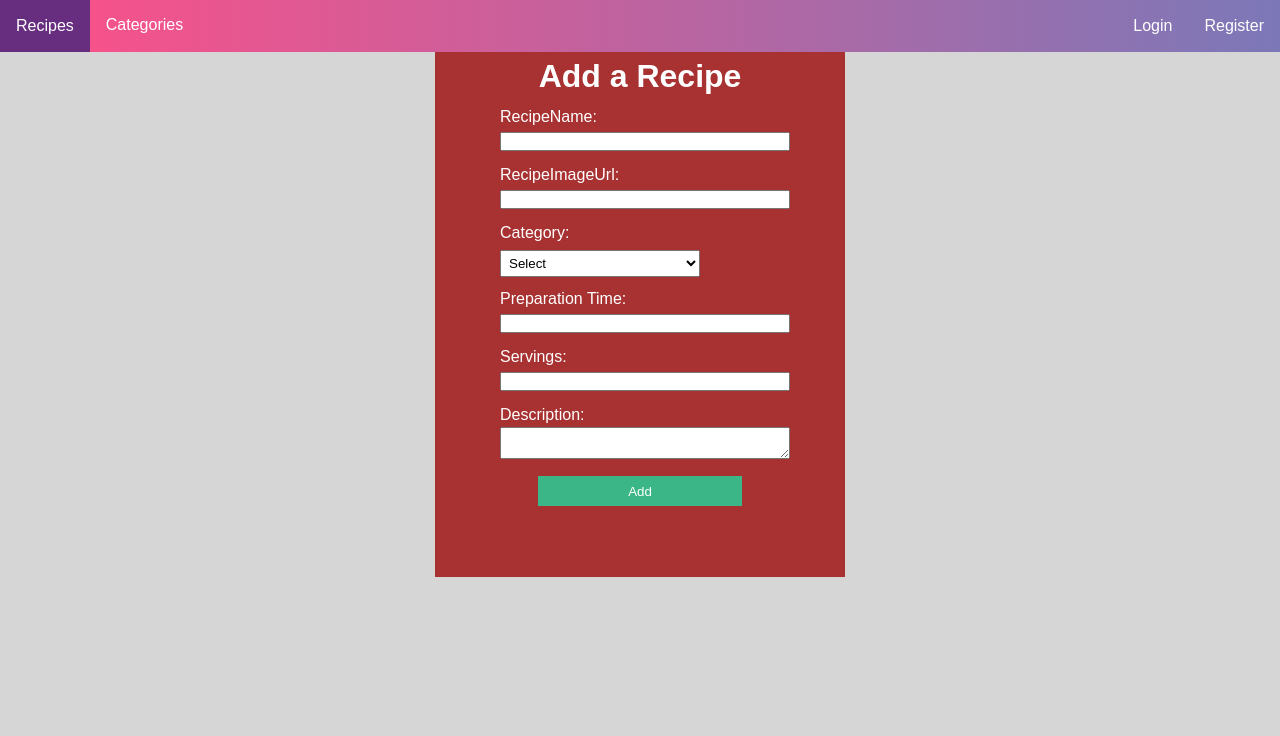
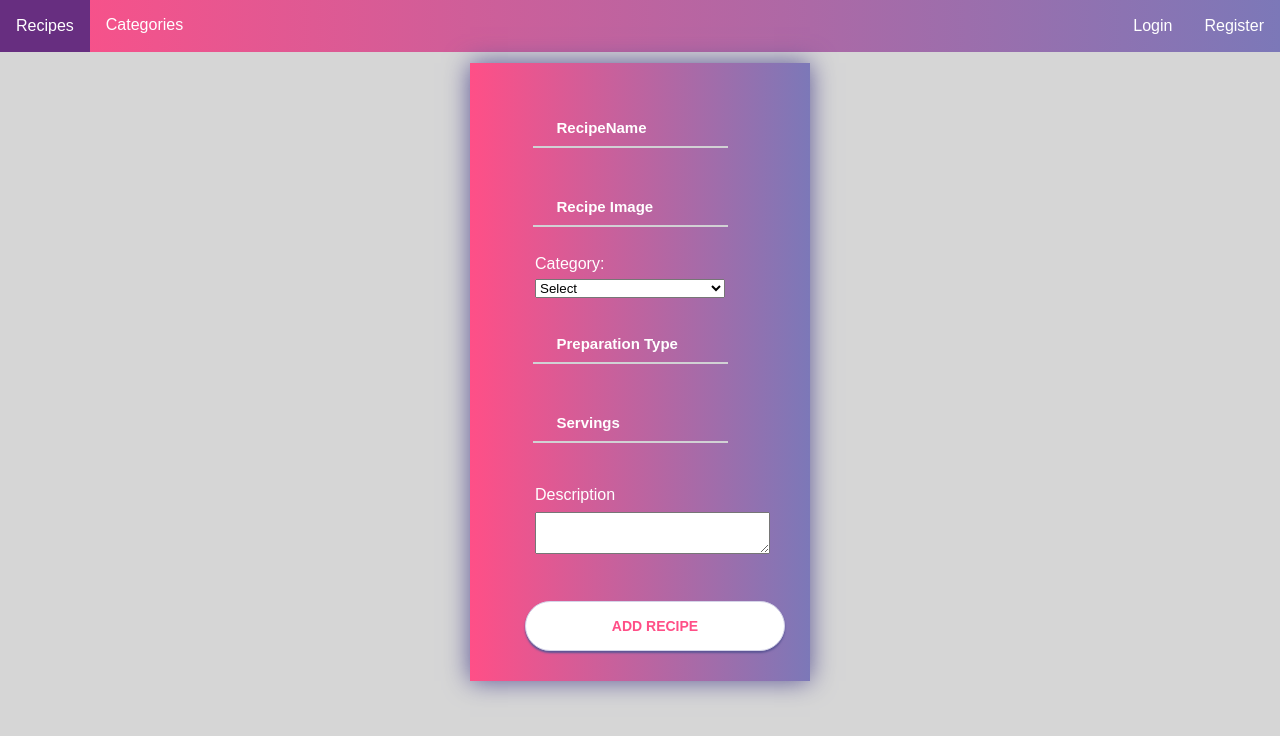
Before and after one commit to VangelIliev/SoftuniReactProject, a React (Create React App) app in the folder softuni-react/: page /AddRecipe in a window 1280 px wide. Shown: the top 736 px of the page. Built offline with nearby package versions, Linux system fonts and the light colour scheme; no server answers.

Commit message:
Changing css for add recipe

```diff
--- a/softuni-react/src/components/addRecipe/addRecipe.js
+++ b/softuni-react/src/components/addRecipe/addRecipe.js
@@ -48,7 +48,8 @@ function AddRecipe(props){
                 timeToPrepare:timeToPrepare,
                 description:description,
                 category:category,
-                recipeImage:recipeImage
+                recipeImage:recipeImage,
+                servings:servings
             });
             navigate("/MyRecipes", { replace: true });
           } catch (e) {
@@ -56,27 +57,19 @@ function AddRecipe(props){
           }
     }
     return (
-        <div className={styles.formWrapper}>
-        <form onSubmit={submitFormHandler}>
-            <h1 className={styles.headerAddRecipe}>Add a Recipe</h1>
-            <div className={styles.form}>
-            <div className={styles.formFieldWrapper}>
-                <div>
-                <label className={styles.formLabel} htmlFor='recipeName'>RecipeName:</label>
+        <div className={styles.container}>
+                <div className={styles.screen}>
+                    <div className={styles.content}>
+                        <form className={styles.login} onSubmit={submitFormHandler}>
+                            <div className={styles.field}>
+                                <input type="text" className={styles.input} value={recipeName} onChange={recipeChangeHandler} placeholder="RecipeName" />
                             </div>
-                <input className={styles.formInput} type="text" value={recipeName} onChange={recipeChangeHandler}></input>
+                            <div className={styles.field}>
+                                <input type="text" className={styles.input} placeholder="Recipe Image" value={recipeImage} onChange={setRecipeImageHandler}  />
                             </div>
-            <div className={styles.formFieldWrapper}>
-                <div>
-                <label className={styles.formLabel} htmlFor='recipeImage'>RecipeImageUrl:</label>
-                </div>
-                <input className={styles.formInput} type="text" value={recipeImage} onChange={setRecipeImageHandler}></input>
-            </div>
-            <div className={styles.formFieldWrapper}>
-                <div>
-                <label className={styles.formLabel} htmlFor='category'>Category:</label>
-                </div>
-               <select className={styles.select}  onChange={setCategoryHandler} value={category}>
+                            <div className={styles.selectField}>
+                                <div>Category: </div>
+                            <select onChange={setCategoryHandler} value={category}>
                                 <option value="select">Select</option>
                                 <option value="Breakfast">Breakfast</option>
                                 <option value="Lunch">Lunch</option>
@@ -84,30 +77,40 @@ function AddRecipe(props){
                                 <option value="Dessert">Dessert</option>
                             </select>
                             </div>
-            <div className={styles.formFieldWrapper}>
-                <div>
-                <label className={styles.formLabel} htmlFor='timeToPrepare'>Preparation Time:</label>
+                            <div className={styles.field}>
+                                <input type="number" className={styles.input} placeholder="Preparation Type" value={timeToPrepare} onChange={timeChangeHandler}  />
                             </div>
-                <input className={styles.formInput} type="number" value={timeToPrepare} onChange={timeChangeHandler}></input>
+                            <div className={styles.field}>
+                                <input type="number" className={styles.input} placeholder="Servings" value={servings} onChange={setServingsHandler}  />
                             </div>
-            <div className={styles.formFieldWrapper}>
-                <div>
-                <label className={styles.formLabel} htmlFor='servings'>Servings:</label>
+                            <div className={styles.field}>
+                                <div className={styles.description}>Description</div>
+                                <textarea className={styles.textArea} type="text" value={description} onChange={descriptionChangeHandler}></textarea>
                             </div>
-                <input className={styles.formInput} type="number" value={servings} onChange={setServingsHandler}></input>
-            </div>
-            <div className={styles.formFieldWrapper}>
-                <div>
-                <label className={styles.formLabel} htmlFor='description'>Description:</label>
-                </div>
-                <textarea className={styles.formInput} type="text" value={description} onChange={descriptionChangeHandler}></textarea>
+                            <button className={styles.submit} type='submit'>
+                                <span className={styles.text}>Add Recipe</span>
+                            </button>
+                        </form>
                     </div>
                 </div>
-            <div>
-                <button className={styles.buttonRegister} type='submit'>Add</button>
             </div>
-        </form>
-        </div>
+        // <div className={styles.formWrapper}>
+        // <form onSubmit={submitFormHandler}>
+        //
+        //
+        //
+        //     <div className={styles.formFieldWrapper}>
+        //         <div>
+        //         <label className={styles.formLabel} htmlFor='description'>Description:</label>
+        //         </div>
+        //         <textarea className={styles.formInput} type="text" value={description} onChange={descriptionChangeHandler}></textarea>
+        //     </div>
+        //     </div>
+        //     <div>
+        //         <button className={styles.buttonRegister} type='submit'>Add</button>
+        //     </div>
+        // </form>
+        // </div>
     )
 }
 export default AddRecipe;
--- a/softuni-react/src/components/addRecipe/addRecipe.module.css
+++ b/softuni-react/src/components/addRecipe/addRecipe.module.css
@@ -1,49 +1,124 @@
-.headerAddRecipe{
+
+@import url('https://fonts.googleapis.com/css?family=Raleway:400,700');
+
+* {
+	box-sizing: border-box;
+	margin: 0;
+	padding: 0;
+	font-family: Raleway, sans-serif;
+}
+
+.container {
+	display: flex;
+	align-items: center;
+	justify-content: center;
+	min-height: 80vh;
     color: white;
 }
-.formWrapper{
-    background-color: #a83232;
-    width: 32%;
-    height: 525px;
-    margin-left: auto;
-    margin-right: auto;
+
+.screen {
+	background: linear-gradient(90deg, #ff4f87, #7C78B8);
+	position: relative;
+	height: fit-content;
+	width: 340px;
+	box-shadow: 0px 0px 24px #5C5696;
 }
-.select{
-    padding: 4px;
-    margin-left: 5px;
-    margin-top: 5px;
-    width: 200px;
+
+.content {
+	z-index: 1;
+	position: relative;
+	height: 100%;
 }
-.formFieldWrapper{
-    padding: 5px;
-    margin-left: auto;
-    margin-right: auto;
-    text-align: left;
-    width: 300px;
+
+.background {
+	position: absolute;
+	top: 0;
+	left: 0;
+	right: 0;
+	bottom: 0;
+	z-index: 0;
+	-webkit-clip-path: inset(0 0 0 0);
+	clip-path: inset(0 0 0 0);
 }
-.form{
-    text-align: left;
+.login {
+	width: 320px;
+	padding: 30px;
+	padding-top: 26px;
 }
-.formLabel{
-    margin-left: 5px;
+
+.field {
+	padding: 20px 0px;
+	position: relative;
+}
+
+.input {
+	border: none;
+	border-bottom: 2px solid #D1D1D4;
+	background: none;
+	padding: 10px;
+	padding-left: 24px;
+	font-weight: 700;
+	width: 75%;
+	transition: .2s;
+    color: white;
+    font-size: 15px;
+}
+.input::placeholder {
     color: white;
 }
-.formInput{
-    margin-left: 5px;
-    width: 100%;
+.input:active,
+.input:focus,
+.input:hover {
+	outline: none;
+	border-bottom-color: #fafafb;
 }
-.formInput:hover{
-    border-color: aqua;
+
+.submit {
+	background: #fff;
+	font-size: 14px;
+	margin-top: 20px;
+    margin-left: 25px;
+	padding: 16px 20px;
+	border-radius: 26px;
+	border: 1px solid #D4D3E8;
+	text-transform: uppercase;
+	font-weight: 700;
+	display: flex;
+	align-items: center;
+	width: 100%;
+	color: #ff4f87;
+	box-shadow: 0px 2px 2px #5C5696;
+	cursor: pointer;
+	transition: .2s;
 }
-.buttonRegister{
-    width: 50%;
-    height: 30px;
-    background-color: rgb(59, 182, 135);
-    color: white;
+.text{
+    margin:0px auto;
+}
+.submit:active,
+.submit:focus,
+.submit:hover {
+	border-color: #6A679E;
+	outline: none;
+}
+.selectField{
+    text-align: left;
+    margin-left: 30px;
+    padding: 5px;
+}
+select{
+    width: 190px;
+}
+.textArea{
+    max-width: 235px;
+    min-width: 235px;
+    min-height: 30px;
+    max-height: 150px;
+    padding:5px;
+    margin-left: 35px;
     margin-top: 5px;
-    border: 1px white;
 }
-.buttonRegister:hover{
-    cursor: pointer;
-    background-color: rgb(59, 182, 135);
+.description{
+    text-align: left;
+    margin-left: 35px;
+
 }
--- a/softuni-react/src/components/recipe/Recipe.module.css
+++ b/softuni-react/src/components/recipe/Recipe.module.css
@@ -39,7 +39,7 @@ a {
 }
 .ftrecipe {
   width: 350px;
-  height: 634px;
+  min-height: 580px;
   background: var(--white);
   display: flex;
   flex-direction: column;
--- a/softuni-react/src/components/recipeDetails/RecipeDetails.module.css
+++ b/softuni-react/src/components/recipeDetails/RecipeDetails.module.css
@@ -29,7 +29,7 @@
     border-radius : 15px;
   }
   .container .card:hover {
-    height : 370px;
+    min-height: 380px;
   }
 
 
```
Lines whose indentation alone changed are shown as unchanged.
